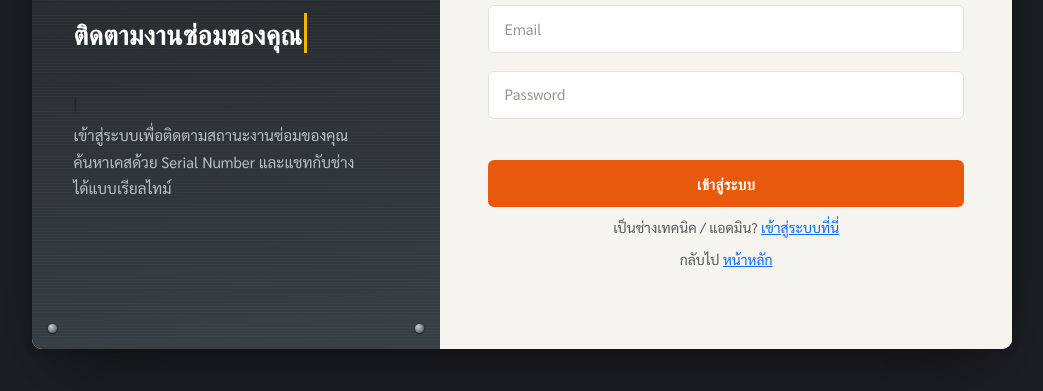
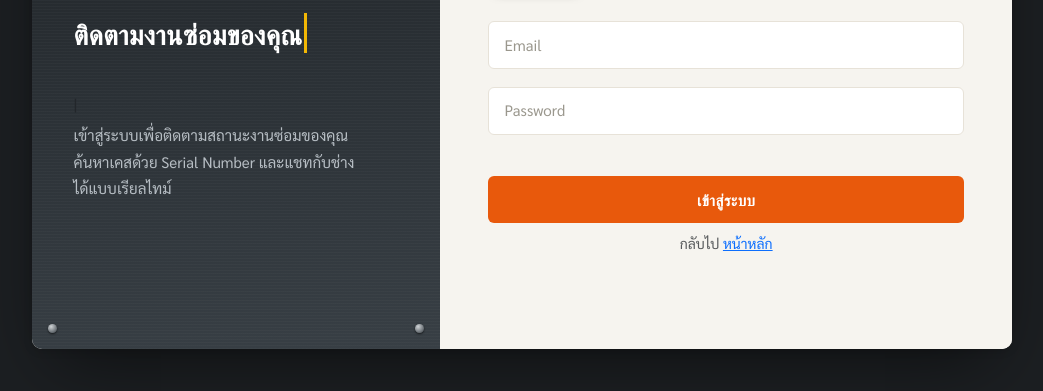
Before and after one commit to gearix-web/gearix_customer, a plain HTML site: page login.html in a window 1280 px wide. Shown: the part 341-732 px from the top of the page, without its empty margins (118-1161 px from the left). Drawn offline with nearby package versions, Linux system fonts and the light colour scheme; some packages are replaced by stand-ins of ours; no server answers; a script that the page names is missing.

Commit message:
Update login.html

```diff
--- a/login.html
+++ b/login.html
@@ -185,11 +185,6 @@ required>
 </div>
 
 </div>
-<p class="mt-2 mb-0 text-center">
-<small class="text-muted">เป็นช่างเทคนิค / แอดมิน?
-<a href="../staff/login.html" data-portal="staff" class="text-decoration-underline">เข้าสู่ระบบที่นี่</a>
-</small>
-</p>
 
 <p class="mt-2 mb-0 text-center">
 <small class="text-muted">กลับไป
```
